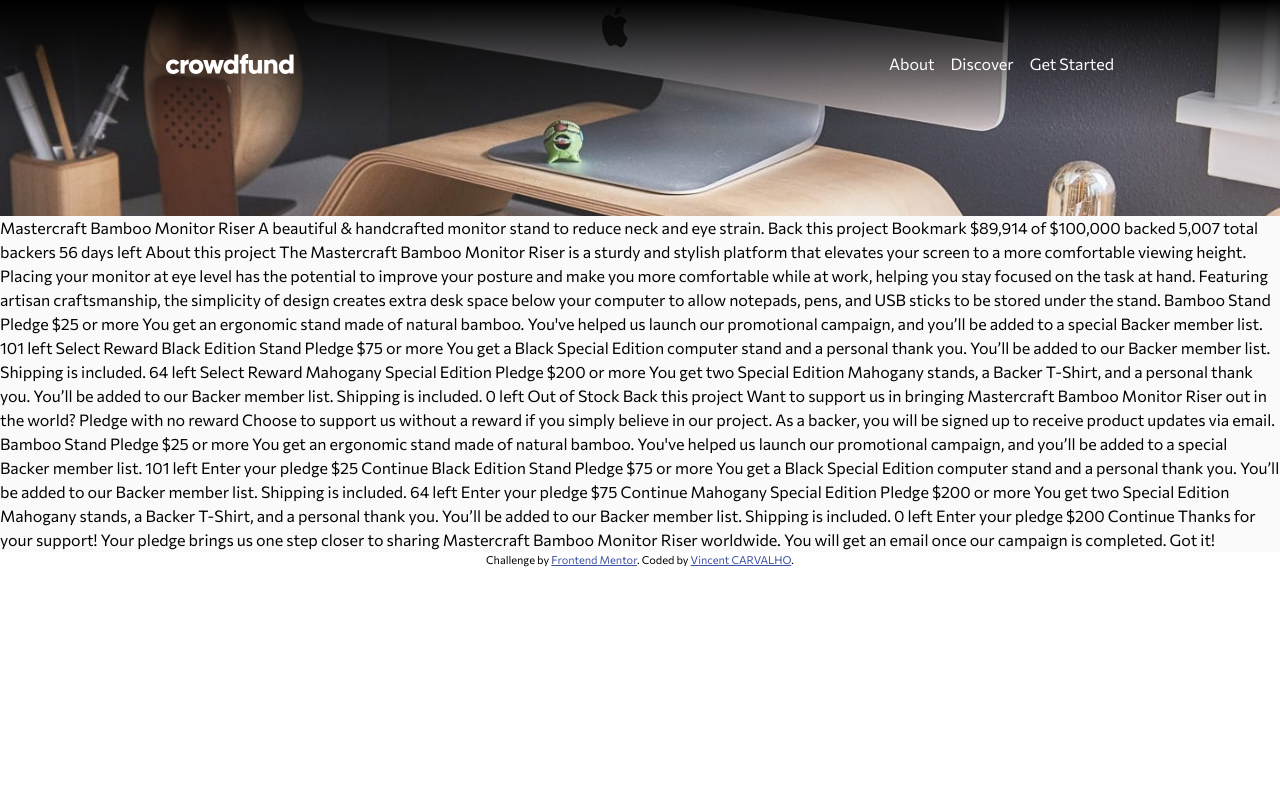
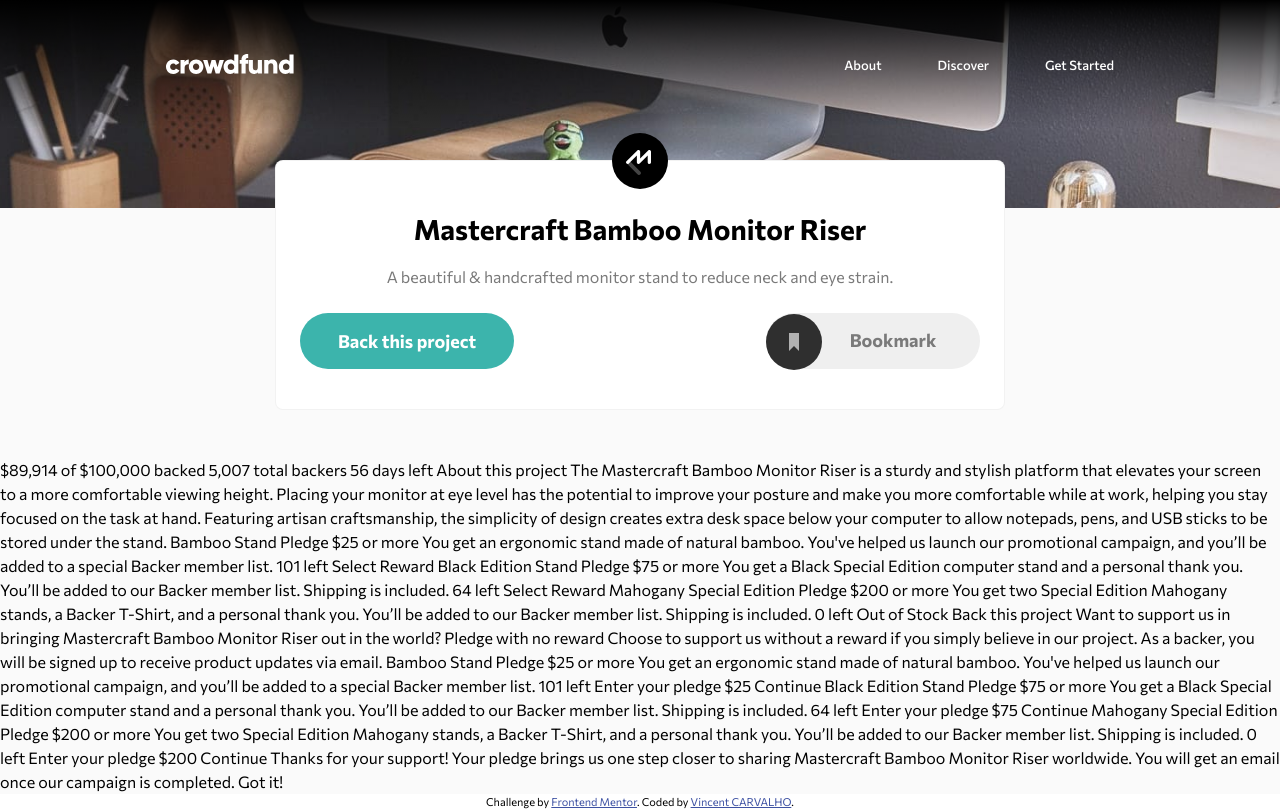
Before and after one commit to CarvalhoVincent/Crowdfunding-product-page, a plain HTML site: page index.html in a window 1280 px wide. Drawn offline with Linux system fonts and the light colour scheme.

Commit message:
1st main section responsive complete

```diff
--- a/index.html
+++ b/index.html
@@ -11,40 +11,35 @@
     <link href="https://fonts.googleapis.com/css2?family=Commissioner:wght@400;500;700&display=swap" rel="stylesheet">
     <link rel="stylesheet" href="style.css">
     <title>Frontend Mentor | Crowdfunding product page</title>
-
-
 </head>
 
 <body>
-
     <header id="primary-header" class="primary-header flex">
-
         <img class="logo" src="./images/logo.svg" alt="logo crowdfund">
-
         <button onclick="displayMenu()" class="mobile-nav-toggle" data-visible="false"
             aria-controls="primary-navigation" aria-expanded="false"><span class="sr-only"
                 role="presentation">Menu</span>
         </button>
         <nav>
             <ul id="primary-navigation" class="primary-navigation flex">
-                <li><a href="#">About</a>
-                    <hr class="separator">
-                <li><a href="#">Discover</a>
-                    <hr class="separator">
-                <li><a href="#">Get Started</a>
+                <li><a href="#">About</a></li>
+                <hr class="separator">
+                <li><a href="#">Discover</a></li>
+                <hr class="separator">
+                <li><a href="#">Get Started</a></li>
             </ul>
         </nav>
     </header>
     <main class="main">
-
-        <div>
-
-
-            Mastercraft Bamboo Monitor Riser
-            A beautiful & handcrafted monitor stand to reduce neck and eye strain.
-
-            Back this project
-            Bookmark
+        <section class="heading-section">
+            <img class="mastercraft" src="./images/logo-mastercraft.svg" alt="Mastercraft logo">
+            <h1 class="fs-800">Mastercraft Bamboo Monitor Riser</h1>
+            <p class="fs-400 text-gray">A beautiful & handcrafted monitor stand to reduce neck and eye strain.</p>
+            <div class="flex">
+                <button class="back-btn fs-600">Back this project</button>
+                <button id="bookmark-btn" class="bookmark-btn" onclick="bookmark()" aria-selected="false"><img id="bookmark-btn-svg" src="./images/icon-bookmark.svg" alt="icon-bookmark"><span id="bookmarkSpan" class="sr-only fs-600 text-gray">Bookmark</span></button>
+            </div>
+        </section>
 
             $89,914 of $100,000 backed
             5,007 total backers
@@ -136,7 +131,7 @@
 
             <!-- Success modal end -->
 
-        </div>
+
 
     </main>
     <footer class="attribution">
--- a/index.js
+++ b/index.js
@@ -1,4 +1,4 @@
-// Toggle Menu //
+// Toggle mobile menu //
 
 function displayMenu() {
     const menu = document.getElementById("primary-navigation");
@@ -22,3 +22,43 @@ function displayMenu() {
         footer.style.opacity = "";
     }
 }
+
+//     Bookmark    //
+
+const bookmarkSpan = document.getElementById("bookmarkSpan");
+
+if(window.matchMedia("(min-width:786px)").matches) {
+    bookmarkSpan.classList.remove("sr-only");
+  } else {
+    bookmarkSpan.classList.add("sr-only");
+  }
+
+function resizing() {
+if("matchMedia" in window) {
+  if(window.matchMedia("(min-width:786px)").matches) {
+        bookmarkSpan.classList.remove("sr-only");
+    } else {
+        bookmarkSpan.classList.add("sr-only");
+    }
+    }
+}
+window.addEventListener('resize', resizing, false);
+
+
+function bookmark() {
+    const bookmarkBtn = document.getElementById("bookmark-btn-svg");
+    const bookmarkBtnBackground = document.getElementById("bookmark-btn");
+    const bookmarkAria = document.querySelector(".bookmark-btn");
+
+    bookmarkBtn.classList.toggle("bookmark-btn-svg");
+    bookmarkBtnBackground.classList.toggle("bookmark-btn-background");
+    bookmarkSpan.classList.toggle("bookmark-btn-text");
+
+    if (bookmarkAria.getAttribute("aria-selected") === "false") {
+        bookmarkSpan.innerHTML = "Bookmarked";
+        bookmarkAria.setAttribute("aria-selected", true);
+    } else {
+        bookmarkSpan.innerHTML = "Bookmark";
+        bookmarkAria.setAttribute("aria-selected", false);
+    }
+}
--- a/style.css
+++ b/style.css
@@ -34,7 +34,6 @@
         --fs-500: 1rem;
     }
 }
-
 
 /* ------------------- */
 /* Reset               */
@@ -80,12 +79,18 @@ body {
     background-size: contain;
     display: grid;
     grid-template-rows: min-content min-content 1fr;
-
     overflow-x: hidden;
 
 }
 
-@media (min-width: 745px) {
+@media (max-width: 375px) {
+    body {
+        background-size: auto;
+        background-position: top bottom;
+    }
+}
+
+@media (min-width: 786px) {
     body {
         background-image: url(./images/image-hero-desktop.jpg);
     }
@@ -185,15 +190,16 @@ select {
     padding-inline: 1.5rem;
     height: 8rem;
     background: linear-gradient(180deg, #000000 0%, rgba(0, 0, 0, 0.0001) 100%);
-    margin-bottom: 5.5rem;
+    margin-bottom: 10.5rem;
 }
 
-@media (min-width:745px) {
+@media (min-width:786px) {
     .primary-header {
         justify-content: space-between;
         padding-inline: 10.375rem;
         padding-top: 0;
         align-items: center;
+        margin-bottom: 5rem;
     }
 }
 
@@ -204,7 +210,7 @@ select {
     height: 20px;
 }
 
-@media (min-width: 745px) {
+@media (min-width: 786px) {
     .logo {
         position: initial;
     }
@@ -223,9 +229,10 @@ select {
 
 nav {
     margin-top: 2.25rem;
+    z-index: 10000;
 }
 
-@media (min-width: 745px) {
+@media (min-width: 786px) {
     nav {
         margin-top: 0;
     }
@@ -236,6 +243,7 @@ nav {
     list-style: none;
     transform: translateY(-300%);
     transition: transform 500ms ease-in-out;
+    padding-inline-start: 0;
 }
 
 .primary-navigation-toggle {
@@ -253,9 +261,19 @@ nav {
 .primary-navigation a {
     color: hsl( var(--clr-black) );
     text-decoration: none;
+    font-weight: 500;
+    font-size: 18px;
+    line-height: 22px;
+    padding-left: 2.5rem;
 }
 
-@media (min-width: 745px) {
+.separator {
+    width: 100%;
+    background: #2F2F2F;;
+    opacity: .1;
+}
+
+@media (min-width: 786px) {
     .mobile-nav-toggle {
         display: none;
     }
@@ -267,6 +285,8 @@ nav {
 
     .primary-navigation a {
     color: white;
+    font-size: 13px;
+    line-height: 16px;
     }
 
     .separator {
@@ -280,3 +300,109 @@ nav {
 .main {
     background: #FAFAFA;
 }
+
+.heading-section {
+    position: relative;
+    text-align: center;
+    background: #FFFFFF;
+    border: 1px solid rgba(0, 0, 0, 0.0497193);
+    margin-inline: 1.5rem;
+    padding-bottom: 2.5rem;
+    border-radius: 8px;
+    top: -3rem;
+}
+
+@media (min-width:786px) {
+    .heading-section {
+    margin-inline: auto;
+    max-width: 730px;
+    }
+}
+
+.mastercraft {
+    margin-inline: auto;
+    position: relative;
+    top: -28px;
+}
+
+.heading-section h1 {
+    font-weight: 700;
+    line-height: 24px;
+    padding-inline: 4rem;
+}
+
+.heading-section p {
+    padding: 1.5rem;
+}
+
+.heading-section div {
+    padding-inline: 1.5rem;
+    justify-content: space-between;
+    align-items: center;
+}
+
+.back-btn {
+    background: hsl( var(--clr-cyan) );
+    color: white;
+    width: 214px;
+    height: 56px;
+    border: none;
+    border-radius: 33.5px;
+    line-height: 20px;
+    font-weight: 700;
+    cursor: pointer;
+    display: inline;
+}
+
+.back-btn:hover {
+    background: hsl( var(--clr-darkCyan) );
+}
+
+.back-btn:active {
+    transform: translateY(2px);
+}
+
+.bookmark-btn {
+    display: inline;
+    width: 56px;
+    aspect-ratio: 1;
+    border-radius: 28px;
+    border: none;
+    cursor: pointer;
+    padding-inline: 0;
+}
+
+@media (min-width: 786px) {
+    .bookmark-btn span {
+        position: relative;
+        top: -40px;
+        left: 20px;
+    }
+}
+
+.bookmark-btn-background {
+    background: #eaf3f2;
+}
+
+.bookmark-btn:hover {
+   opacity: .6;
+}
+
+.bookmark-btn-svg {
+    filter: invert(36%) sepia(96%) saturate(388%) hue-rotate(127deg) brightness(86%) contrast(88%);
+}
+
+@media (min-width:786px) {
+    .bookmark-btn {
+        width: 214px;
+        height: 56px;
+        border-radius: 33.5px;
+        line-height: 20px;
+        font-weight: 700;
+        background-repeat: no-repeat;
+    }
+}
+
+.bookmark-btn-text {
+    color: hsl( var(--clr-darkCyan) );
+}
```
